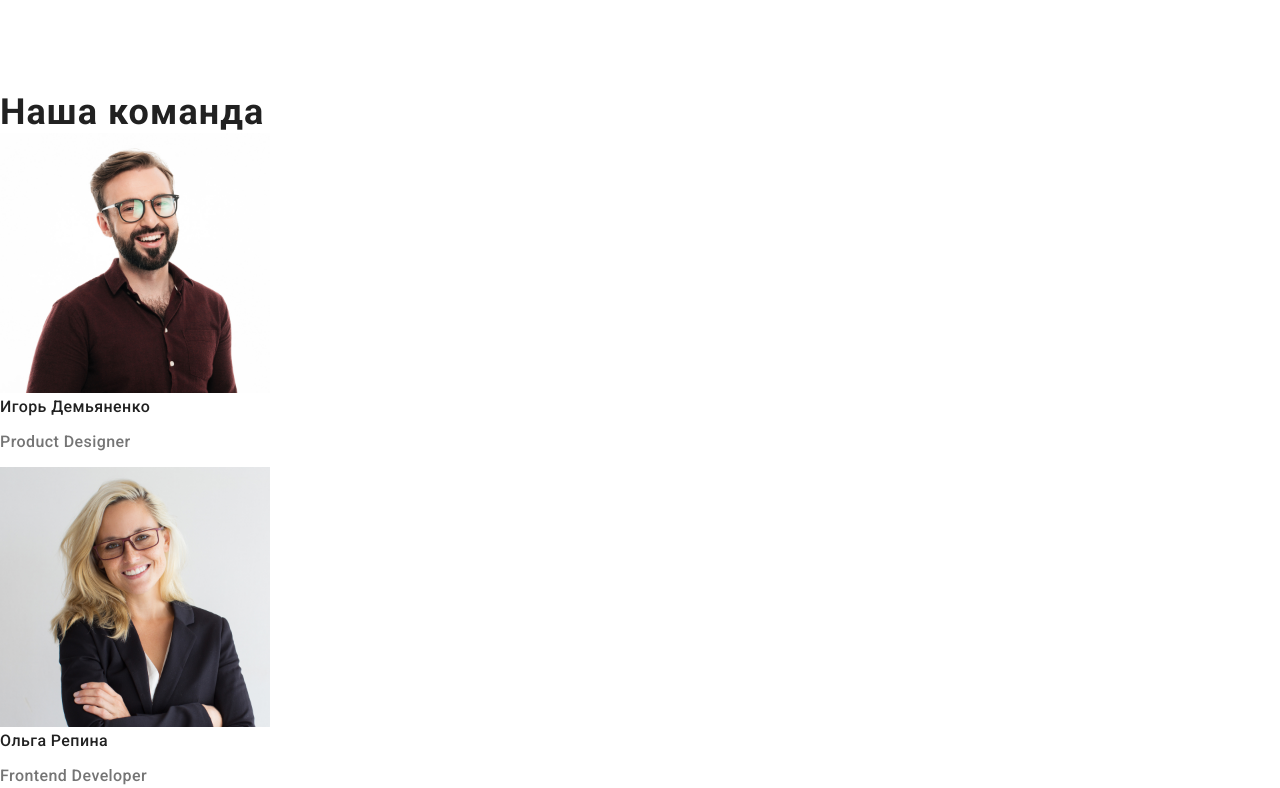
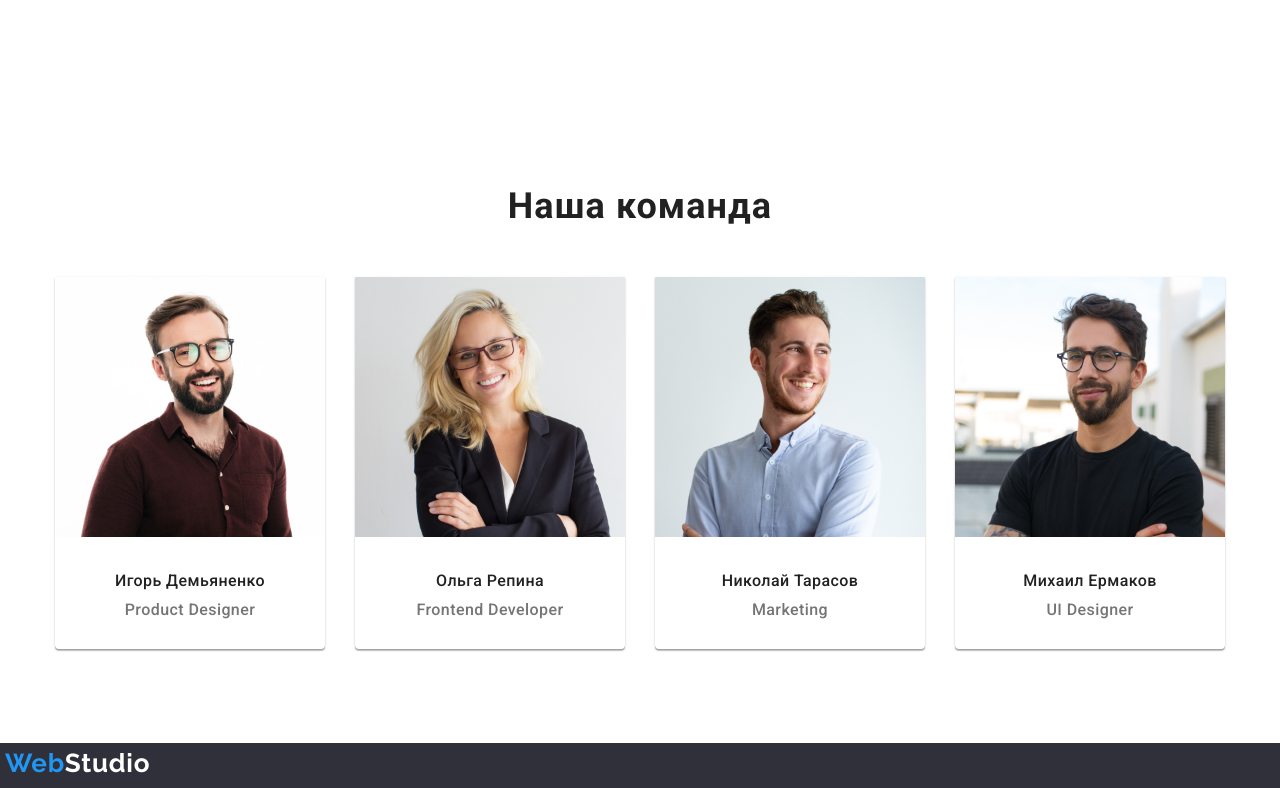
Before and after one commit to ChristianRC007/goit-markup-hw-03, a plain HTML site: page index.html in a window 1280 px wide. Shown: the part 1360-2148 px from the top of the page. Drawn offline with Linux system fonts and the light colour scheme.

Commit message:
Добавляет геометрию секции Команда

```diff
--- a/css/style.css
+++ b/css/style.css
@@ -39,7 +39,7 @@ h6 {
   margin-right: auto;
   padding-left: 15px;
   padding-right: 15px;
-  outline: 1px solid red;
+  /* outline: 1px solid red; */
 }
 
 .list {
@@ -219,17 +219,42 @@ h6 {
 }
 
 /* Team */
+.team {
+  padding-top: 94px;
+  padding-bottom: 94px;
+}
+
+.team-list {
+  display: flex;
+}
+
 .team-heading {
   font-weight: 700;
   font-size: 36px;
   line-height: 1.17;
   letter-spacing: 0.03em;
+
+  margin-bottom: 50px;
+
+  text-align: center;
+}
+
+.team-list-item {
+  margin-right: 30px;
+
+  box-shadow: 0px 1px 3px rgba(0, 0, 0, 0.12), 0px 1px 1px rgba(0, 0, 0, 0.14),
+    0px 2px 1px rgba(0, 0, 0, 0.2);
+  border-radius: 0px 0px 4px 4px;
 }
 
 .team-names {
   font-weight: 500;
   font-size: 16px;
   line-height: 1.19;
+
+  text-align: center;
+
+  margin-top: 30px;
 }
 
 .team-position {
@@ -237,6 +262,10 @@ h6 {
   font-weight: 500;
   font-size: 16px;
   line-height: 1.19;
+
+  text-align: center;
+  margin-top: 10px;
+  margin-bottom: 30px;
 }
 
 /* Костыль для видимости цвета текста в футере */
--- a/index.html
+++ b/index.html
@@ -128,9 +128,10 @@
       </section>
       <!-- Наша команда -->
       <section class="team">
+        <div class="container">
           <h2 class="team-heading">Наша команда</h2>
-        <ul class="list">
-          <li>
+          <ul class="team-list list">
+            <li class="team-list-item">
               <img
                 src="./images/stuff1.jpg"
                 width="270"
@@ -140,7 +141,7 @@
               <h3 class="team-names">Игорь Демьяненко</h3>
               <p class="team-position">Product Designer</p>
             </li>
-          <li>
+            <li class="team-list-item">
               <img
                 src="./images/stuff2.jpg"
                 width="270"
@@ -150,7 +151,7 @@
               <h3 class="team-names">Ольга Репина</h3>
               <p class="team-position">Frontend Developer</p>
             </li>
-          <li>
+            <li class="team-list-item">
               <img
                 src="./images/stuff3.jpg"
                 width="270"
@@ -160,7 +161,7 @@
               <h3 class="team-names">Николай Тарасов</h3>
               <p class="team-position">Marketing</p>
             </li>
-          <li>
+            <li class="team-list-item">
               <img
                 src="./images/stuff4.jpg"
                 width="270"
@@ -171,6 +172,7 @@
               <p class="team-position">UI Designer</p>
             </li>
           </ul>
+        </div>
       </section>
     </main>
     <!-- Подвал -->
```
Lines whose indentation alone changed are shown as unchanged.
